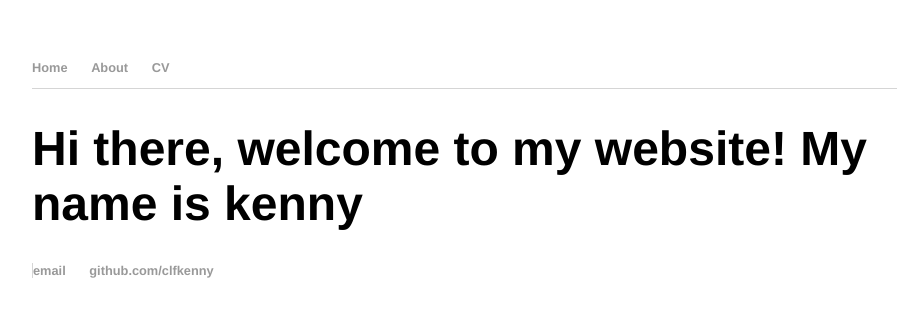
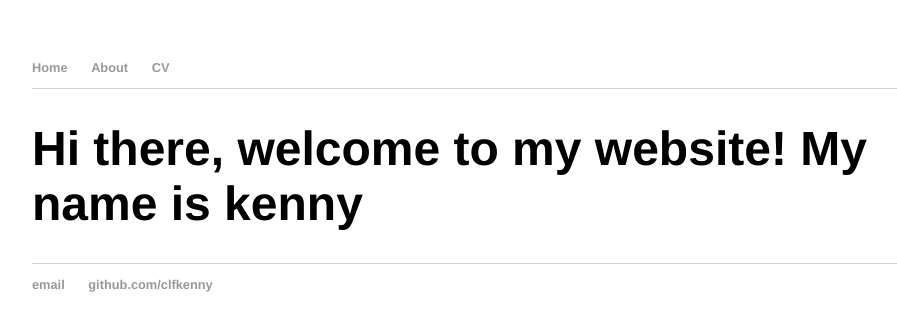
Before and after one commit to clfkenny/clfkenny.github.io, a Jekyll site: the page built from index.md, in a window 1280 px wide. Shown: the top 331 px of the page, without its empty margins (160-1057 px from the left). Built offline with Jekyll 4.4.1, drawn with Linux system fonts in a browser that asks for light colours.

Commit message:
Update main.css

```diff
--- a/css/main.css
+++ b/css/main.css
@@ -33,7 +33,7 @@ p {
     color: #333;
 }
 footer {
-    border-left: 1px solid #d5d5d5;
+    border-top: 1px solid #d5d5d5;
     font-size: .8em;
 }
 
```
